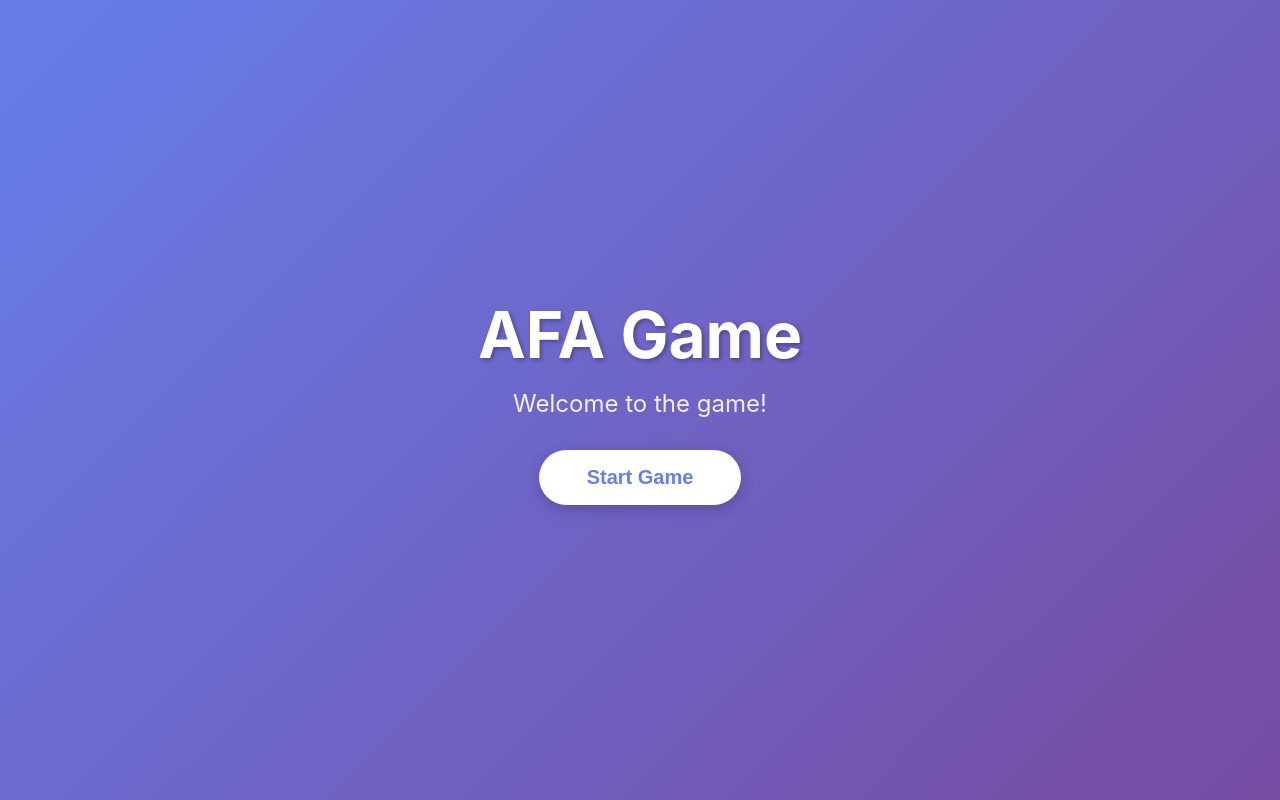
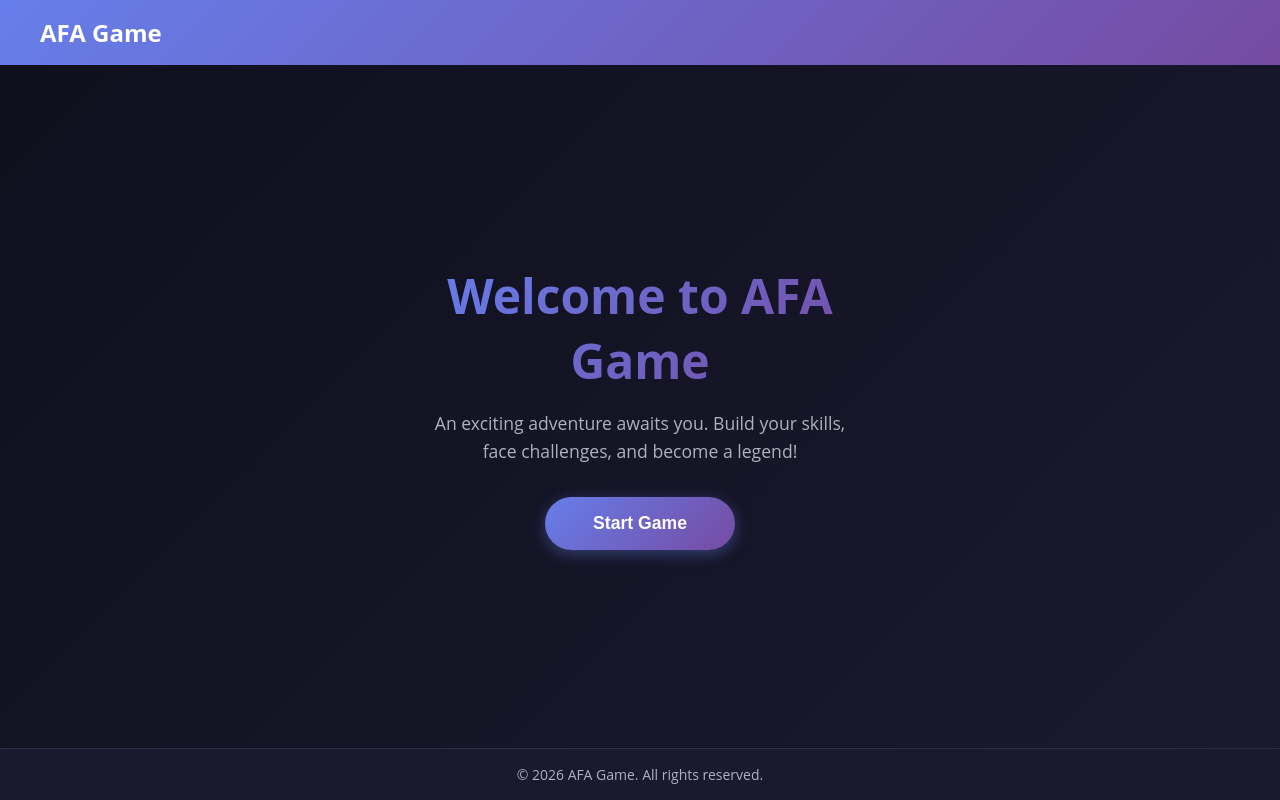
Before and after one commit to ali-ham-dev/afa-game-1, a Vue app: page / in a window 1280 px wide. Built offline with nearby package versions, Linux system fonts and the light colour scheme.

Commit message:
Adds components and landingpage. Moves game to in component but this will change.:

```diff
--- a/src/App.vue
+++ b/src/App.vue
@@ -1,100 +1,10 @@
 <script setup lang="ts">
-import { ref, onMounted } from 'vue'
-
-const gameStarted = ref(false)
-
-const startGame = () => {
-  gameStarted.value = true
-  // Emit event to initialize Phaser game
-  window.dispatchEvent(new CustomEvent('start-game'))
-}
-
-onMounted(() => {
-  // Listen for game initialization
-  window.addEventListener('start-game', () => {
-    console.log('Game is starting...')
-  })
-})
+import LandingPage from './pages/LandingPage.vue'
 </script>
 
 <template>
-  <div class="app-container">
-    <!-- Landing Page -->
-    <div v-if="!gameStarted" class="landing-page">
-      <div class="landing-content">
-        <h1 class="game-title">AFA Game</h1>
-        <p class="game-description">Welcome to the game!</p>
-        <button class="start-button" @click="startGame">Start Game</button>
-      </div>
-    </div>
-
-    <!-- Game Canvas Container -->
-    <div v-show="gameStarted" id="game-container"></div>
-  </div>
+  <LandingPage />
 </template>
 
 <style scoped lang="scss">
-.app-container {
-  width: 100%;
-  height: 100vh;
-  position: relative;
-}
-
-.landing-page {
-  width: 100%;
-  height: 100%;
-  display: flex;
-  align-items: center;
-  justify-content: center;
-  background: linear-gradient(135deg, #667eea 0%, #764ba2 100%);
-
-  .landing-content {
-    text-align: center;
-    color: white;
-
-    .game-title {
-      font-size: 4rem;
-      font-weight: 700;
-      margin-bottom: 1rem;
-      text-shadow: 2px 2px 4px rgba(0, 0, 0, 0.3);
-    }
-
-    .game-description {
-      font-size: 1.5rem;
-      margin-bottom: 2rem;
-      opacity: 0.9;
-    }
-
-    .start-button {
-      padding: 1rem 3rem;
-      font-size: 1.25rem;
-      font-weight: 600;
-      color: #667eea;
-      background: white;
-      border: none;
-      border-radius: 50px;
-      cursor: pointer;
-      transition: all 0.3s ease;
-      box-shadow: 0 4px 15px rgba(0, 0, 0, 0.2);
-
-      &:hover {
-        transform: translateY(-2px);
-        box-shadow: 0 6px 20px rgba(0, 0, 0, 0.3);
-      }
-
-      &:active {
-        transform: translateY(0);
-      }
-    }
-  }
-}
-
-#game-container {
-  width: 100%;
-  height: 100%;
-  display: flex;
-  align-items: center;
-  justify-content: center;
-  background: #1a1a2e;
-}
 </style>
--- /dev/null
+++ b/src/components/Footer.vue
@@ -0,0 +1,31 @@
+<script setup lang="ts">
+</script>
+
+<template>
+  <footer class="footer">
+    <div class="footer-content">
+      <p>&copy; 2026 AFA Game. All rights reserved.</p>
+    </div>
+  </footer>
+</template>
+
+<style scoped lang="scss">
+.footer {
+  width: 100%;
+  background: #1a1a2e;
+  padding: 1rem 2rem;
+  border-top: 1px solid #2d2d44;
+  text-align: center;
+}
+
+.footer-content {
+  max-width: 1200px;
+  margin: 0 auto;
+}
+
+p {
+  color: #b0b0c0;
+  font-size: 0.875rem;
+  margin: 0;
+}
+</style>
--- /dev/null
+++ b/src/components/GameBox.vue
@@ -0,0 +1,84 @@
+<script setup lang="ts">
+import { onMounted, onUnmounted } from 'vue'
+import Phaser from 'phaser'
+
+let game: Phaser.Game | null = null
+
+onMounted(() => {
+  const config: Phaser.Types.Core.GameConfig = {
+    type: Phaser.AUTO,
+    width: window.innerWidth,
+    height: window.innerHeight - 140,
+    parent: 'game-container',
+    physics: {
+      default: 'arcade',
+      arcade: {
+        gravity: { x: 0, y: 300 },
+        debug: false
+      }
+    },
+    scene: {
+      preload,
+      create,
+      update
+    },
+    backgroundColor: '#1a1a2e'
+  }
+
+  game = new Phaser.Game(config)
+})
+
+onUnmounted(() => {
+  if (game) {
+    game.destroy(true)
+    game = null
+  }
+})
+
+function preload(this: Phaser.Scene) {
+  // Load assets here
+}
+
+function create(this: Phaser.Scene) {
+  const text = this.add.text(this.scale.width / 2, this.scale.height / 2 - 50, 'Phaser Game Ready!', {
+    fontSize: '32px',
+    color: '#ffffff'
+  })
+  text.setOrigin(0.5)
+
+  const circle = this.add.circle(this.scale.width / 2, this.scale.height / 2 + 50, 50, 0x667eea)
+  circle.setInteractive()
+  circle.on('pointerdown', () => {
+    circle.setFillStyle(0x764ba2)
+  })
+  circle.on('pointerup', () => {
+    circle.setFillStyle(0x667eea)
+  })
+}
+
+function update(this: Phaser.Scene) {
+  // Game loop logic here
+}
+</script>
+
+<template>
+  <div class="game-box">
+    <div id="game-container"></div>
+  </div>
+</template>
+
+<style scoped lang="scss">
+.game-box {
+  width: 100%;
+  height: 100%;
+  display: flex;
+  justify-content: center;
+  align-items: center;
+  background: #0f0f1e;
+
+  #game-container {
+    width: 100%;
+    height: 100%;
+  }
+}
+</style>
--- /dev/null
+++ b/src/components/Header.vue
@@ -0,0 +1,33 @@
+<script setup lang="ts">
+</script>
+
+<template>
+  <header class="header">
+    <div class="header-content">
+      <h1 class="logo">AFA Game</h1>
+    </div>
+  </header>
+</template>
+
+<style scoped lang="scss">
+.header {
+  width: 100%;
+  background: linear-gradient(135deg, #667eea 0%, #764ba2 100%);
+  padding: 1rem 2rem;
+  box-shadow: 0 2px 8px rgba(0, 0, 0, 0.1);
+}
+
+.header-content {
+  max-width: 1200px;
+  margin: 0 auto;
+  display: flex;
+  align-items: center;
+}
+
+.logo {
+  font-size: 1.5rem;
+  font-weight: 700;
+  color: #ffffff;
+  margin: 0;
+}
+</style>
--- a/src/main.ts
+++ b/src/main.ts
@@ -1,70 +1,5 @@
 import { createApp } from 'vue'
 import './style.scss'
 import App from './App.vue'
-import Phaser from 'phaser'
 
 createApp(App).mount('#app')
-
-// Phaser Game Configuration
-const config: Phaser.Types.Core.GameConfig = {
-  type: Phaser.AUTO,
-  width: 800,
-  height: 600,
-  parent: 'game-container',
-  physics: {
-    default: 'arcade',
-    arcade: {
-      gravity: { x: 0, y: 300 },
-      debug: false
-    }
-  },
-  scene: {
-    preload,
-    create,
-    update
-  },
-  backgroundColor: '#1a1a2e'
-}
-
-let game: Phaser.Game | null = null
-
-// Listen for the start game event
-window.addEventListener('start-game', () => {
-  if (!game) {
-    game = new Phaser.Game(config)
-  }
-})
-
-// Phaser Scene Functions
-function preload(this: Phaser.Scene) {
-  // Load assets here
-  // this.load.image('logo', 'assets/logo.png')
-}
-
-function create(this: Phaser.Scene) {
-  // Create game objects here
-  const text = this.add.text(400, 300, 'Phaser Game Ready!', {
-    fontSize: '32px',
-    color: '#ffffff'
-  })
-  text.setOrigin(0.5)
-
-  // Add a simple interactive element
-  const graphics = this.add.graphics()
-  graphics.fillStyle(0x667eea, 1)
-  graphics.fillCircle(400, 400, 50)
-
-  // Make it interactive
-  const circle = this.add.circle(400, 400, 50, 0x667eea)
-  circle.setInteractive()
-  circle.on('pointerdown', () => {
-    circle.setFillStyle(0x764ba2)
-  })
-  circle.on('pointerup', () => {
-    circle.setFillStyle(0x667eea)
-  })
-}
-
-function update(this: Phaser.Scene) {
-  // Game loop logic here
-}
--- /dev/null
+++ b/src/pages/LandingPage.vue
@@ -0,0 +1,121 @@
+<script setup lang="ts">
+import { ref } from 'vue'
+import Header from '../components/Header.vue'
+import Footer from '../components/Footer.vue'
+import GameBox from '../components/GameBox.vue'
+
+const showGame = ref(false)
+
+const startGame = () => {
+  showGame.value = true
+}
+</script>
+
+<template>
+  <div class="landing-wrapper">
+    <Header />
+
+    <main class="main-content">
+      <div v-if="!showGame" class="welcome-section">
+        <div class="welcome-container">
+          <h2 class="title">Welcome to AFA Game</h2>
+          <p class="description">
+            An exciting adventure awaits you. Build your skills, face challenges, and become a legend!
+          </p>
+          <button class="start-button" @click="startGame">
+            Start Game
+          </button>
+        </div>
+      </div>
+
+      <div v-else class="game-section">
+        <GameBox />
+      </div>
+    </main>
+
+    <Footer />
+  </div>
+</template>
+
+<style scoped lang="scss">
+.landing-wrapper {
+  display: flex;
+  flex-direction: column;
+  width: 100%;
+  height: 100vh;
+}
+
+.main-content {
+  flex: 1;
+  display: flex;
+  justify-content: center;
+  align-items: center;
+  background: linear-gradient(135deg, #0f0f1e 0%, #1a1a2e 100%);
+  overflow: hidden;
+}
+
+.welcome-section {
+  text-align: center;
+  animation: fadeIn 0.6s ease-in;
+}
+
+.welcome-container {
+  max-width: 500px;
+  padding: 2rem;
+
+  .title {
+    font-size: 3rem;
+    font-weight: 700;
+    background: linear-gradient(135deg, #667eea 0%, #764ba2 100%);
+    -webkit-background-clip: text;
+    -webkit-text-fill-color: transparent;
+    background-clip: text;
+    margin-bottom: 1rem;
+  }
+
+  .description {
+    font-size: 1.1rem;
+    color: #b0b0c0;
+    margin-bottom: 2rem;
+    line-height: 1.6;
+  }
+
+  .start-button {
+    padding: 1rem 3rem;
+    font-size: 1.1rem;
+    font-weight: 600;
+    color: white;
+    background: linear-gradient(135deg, #667eea 0%, #764ba2 100%);
+    border: none;
+    border-radius: 50px;
+    cursor: pointer;
+    transition: all 0.3s ease;
+    box-shadow: 0 4px 15px rgba(102, 126, 234, 0.4);
+
+    &:hover {
+      transform: translateY(-2px);
+      box-shadow: 0 6px 20px rgba(102, 126, 234, 0.6);
+    }
+
+    &:active {
+      transform: translateY(0);
+    }
+  }
+}
+
+.game-section {
+  width: 100%;
+  height: 100%;
+}
+
+@keyframes fadeIn {
+  from {
+    opacity: 0;
+    transform: translateY(-20px);
+  }
+  to {
+    opacity: 1;
+    transform: translateY(0);
+  }
+}
+</style>
--- a/src/style.scss
+++ b/src/style.scss
@@ -6,8 +6,7 @@
 }
 
 body {
-  font-family: -apple-system, BlinkMacSystemFont, 'Segoe UI', Roboto, Oxygen,
-    Ubuntu, Cantarell, 'Open Sans', 'Helvetica Neue', sans-serif;
+  font-family: 'Open Sans', 'Helvetica Neue', sans-serif;
   -webkit-font-smoothing: antialiased;
   -moz-osx-font-smoothing: grayscale;
   overflow: hidden;
@@ -17,14 +16,3 @@ body {
   width: 100%;
   height: 100vh;
 }
-
-// Utility Classes
-.text-center {
-  text-align: center;
-}
-
-.flex-center {
-  display: flex;
-  align-items: center;
-  justify-content: center;
-}
```
